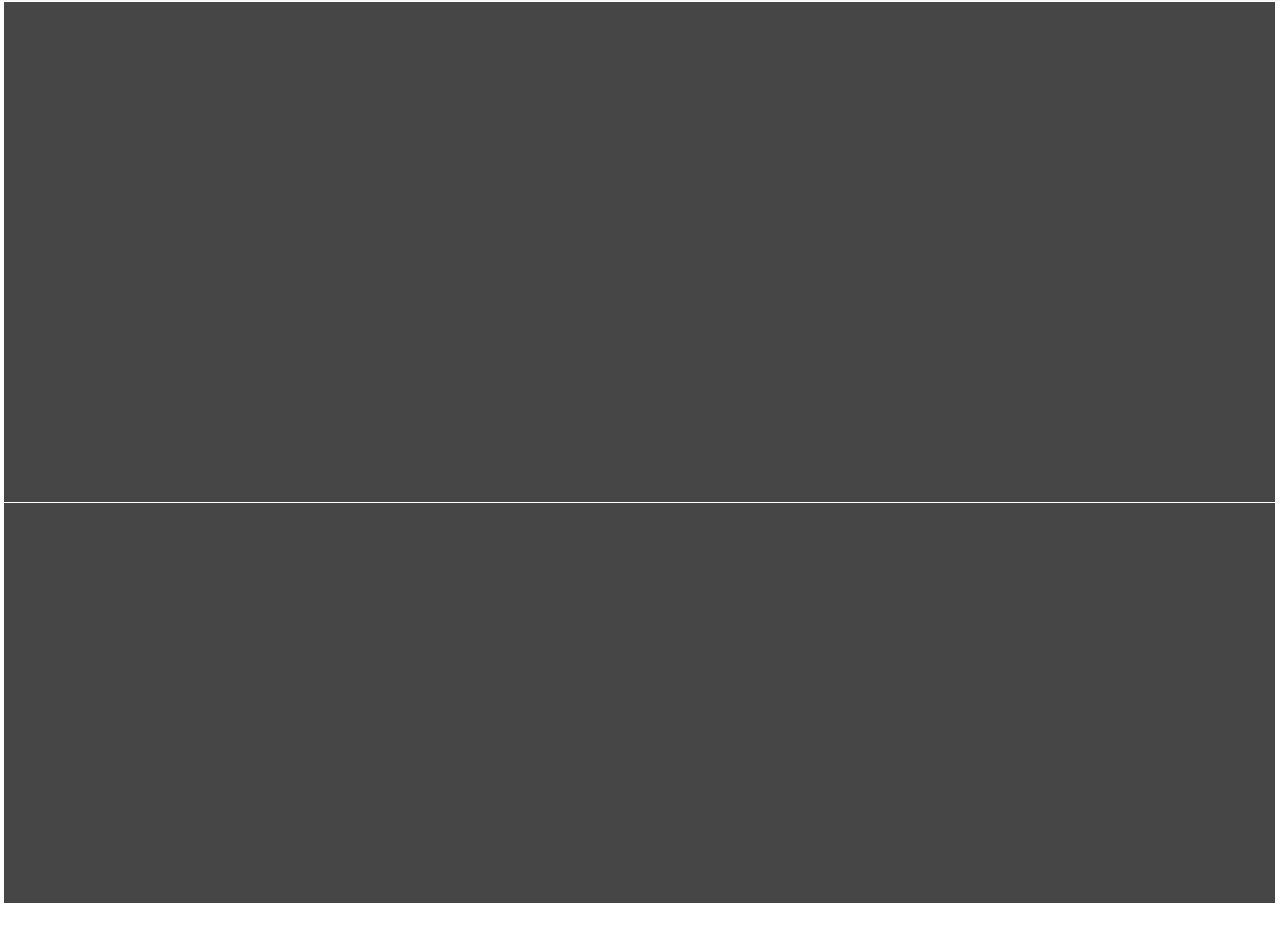
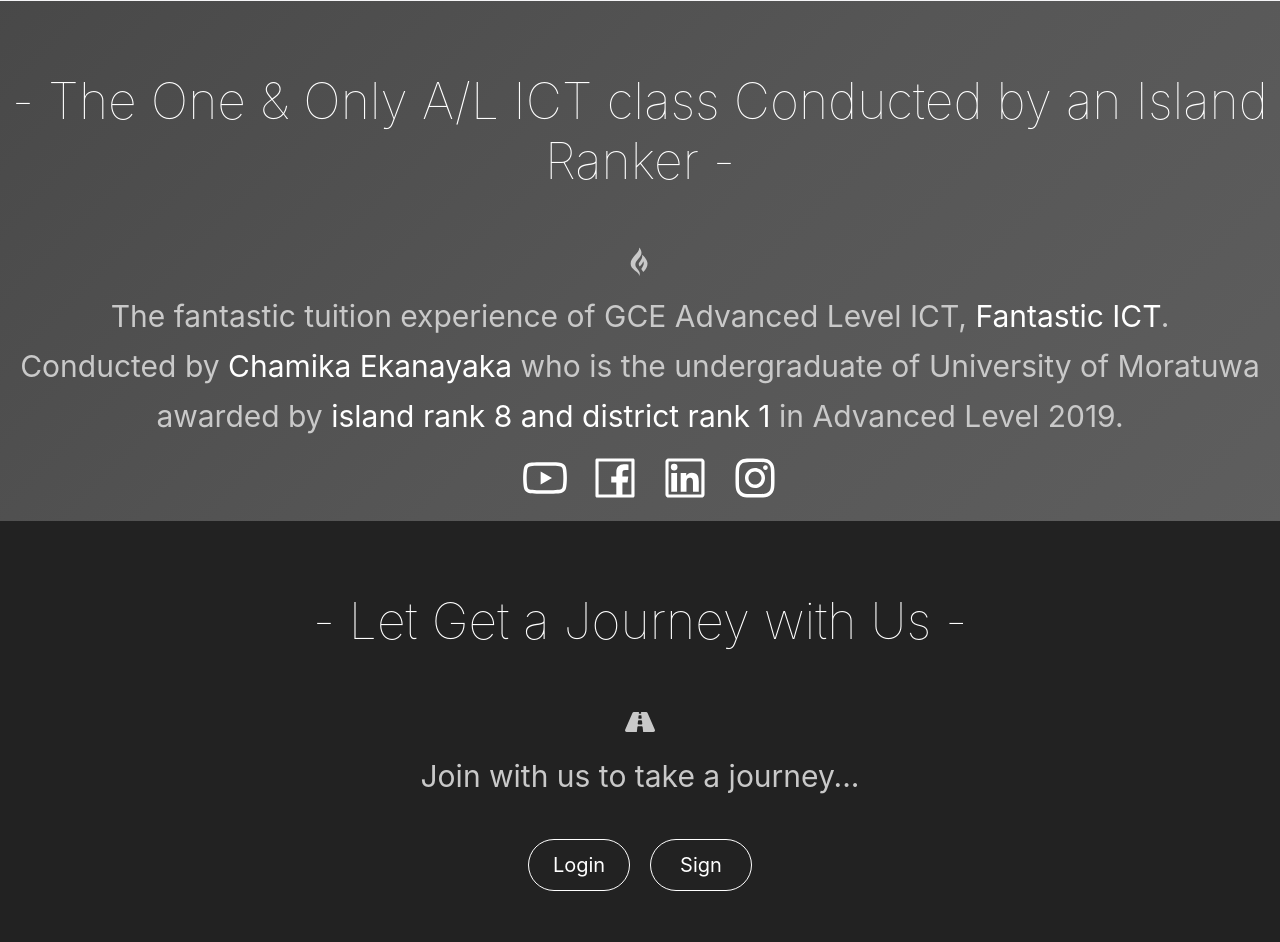
Before and after one commit to chamikaEkanayaka/FantasticICT_LMS, a React (Create React App) app in the folder fict_client/: page / in a window 1280 px wide. Shown: the part 812-1754 px from the top of the page. Before the commit the page ends 1715 px from the top, so only its background shows below. Built offline with nearby package versions, Linux system fonts and the light colour scheme.

Commit message:
Home Secion 1, 2 Edited

```diff
--- a/fict_client/package.json
+++ b/fict_client/package.json
@@ -6,8 +6,10 @@
     "@testing-library/jest-dom": "^5.16.5",
     "@testing-library/react": "^13.4.0",
     "@testing-library/user-event": "^13.5.0",
+    "framer-motion": "^10.12.22",
     "react": "^18.2.0",
     "react-dom": "^18.2.0",
+    "react-icons": "^4.10.1",
     "react-scripts": "5.0.1",
     "web-vitals": "^2.1.4"
   },
--- a/fict_client/src/components/home/HomeSec1.js
+++ b/fict_client/src/components/home/HomeSec1.js
@@ -1,9 +1,24 @@
 import React from "react";
 import styles from "../home/HomeSec1Styles.module.css";
+import { AiOutlineYoutube, AiOutlineFacebook, AiOutlineInstagram, AiOutlineLinkedin } from 'react-icons/ai';
+import { FaGripfire } from 'react-icons/fa';
 
 function HomeSec1() {
     return (
         <div className={styles.HomeSec1Con}>
+            <div className={styles.HS1heading}>
+                - The One & Only A/L ICT class Conducted by an Island Ranker -
+            </div>
+            <div className={styles.HS1body}>
+                <br/><FaGripfire/><br/>The fantastic tuition experience of GCE Advanced Level ICT, <span className={styles.whiteWord}>Fantastic ICT</span>.<br/>
+                Conducted by <span className={styles.whiteWord}>Chamika Ekanayaka</span> who is the undergraduate of University of Moratuwa<br/>awarded by <span className={styles.whiteWord}>island rank 8 and district rank 1</span> in Advanced Level 2019.
+            </div>
+            <div className={styles.joinLogoCon}>
+                <div className={styles.joinLogo}><AiOutlineYoutube/></div>
+                <div className={styles.joinLogo}><AiOutlineFacebook/></div>
+                <div className={styles.joinLogo}><AiOutlineLinkedin/></div>
+                <div className={styles.joinLogo}><AiOutlineInstagram/></div>
+            </div>
         </div>
     );
 }
--- a/fict_client/src/components/home/HomeSec1Styles.module.css
+++ b/fict_client/src/components/home/HomeSec1Styles.module.css
@@ -1,14 +1,69 @@
+@keyframes gradient {
+    0% {
+        background-position: 0% 50%;
+    }
+    50% {
+        background-position: 100% 50%;
+    }
+    100% {
+        background-position: 0% 50%;
+    }
+}
+
 .HomeSec1Con{
-    background-color: rgb(70,70,70);
-    margin-top: 1px;
-    margin-left: 4px;
-    margin-right: 5px;
-    padding-top: 100px;
+    background: linear-gradient(-45deg, rgb(119, 119, 119), rgb(86, 86, 86), rgb(34, 34, 34));
+    background-size: 400% 400%;
+    animation: gradient 5s ease infinite;
+    padding-top: 70px;
+    padding-bottom: 50px;
     height: 400px;
-    font-size: 50px;
     text-align: center;
 }
 
-.mainTagLine{
-    margin-bottom: 30px;
+.HS1heading{
+    color: #ffffff;
+    font-weight: 100;
+    font-size: 50px;
 }
+
+.HS1body{
+    color: #c9c9c9;
+    font-size: 30px;
+    line-height: 50px;
+}
+
+.whiteWord{
+    color: #ffffff;
+}
+
+.joinLogoCon{
+    display: flex;
+    flex-direction: row;
+    justify-content: center;
+    padding-top: 1%;
+    font-size: 50px;
+    color: #ffffff;
+}
+
+.joinLogo{
+    padding-left: 20px;
+}
+
+@keyframes colorChanging {
+    0% {
+        color: #ffae00;
+    }
+    50%{
+        color: #ff7b00;
+    }
+    75%{
+        color: #ff2a00;
+    }
+    100%{
+        color: #ffae00;
+    }
+}
+
+.joinLogo:hover{
+    animation: colorChanging 1s infinite;
+}
--- a/fict_client/src/components/home/HomeSec2.js
+++ b/fict_client/src/components/home/HomeSec2.js
@@ -1,11 +1,22 @@
-import React from "react"
+import React from "react";
 import styles from "../home/HomeSec2Styles.module.css";
+import { FaRoad } from 'react-icons/fa';
 
-function HomeSec2(){
-    return(
-        <div className={styles.HomeSec1Con}>
+function HomeSec2() {
+    return (
+        <div className={styles.HomeSec2Con}>
+            <div className={styles.HS1heading}>
+                - Let Get a Journey with Us -
+            </div>
+            <div className={styles.HS1body}>
+                <br/><FaRoad/><br/>Join with us to take a journey...
+                <div className={styles.logSignButtonCon}>
+                    <div className={styles.logSignButton}>Login</div>
+                    <div className={styles.logSignButton}>Sign</div>
+                </div>
+            </div>
         </div>
-    )
+    );
 }
 
 export default HomeSec2;
--- a/fict_client/src/components/home/HomeSec2Styles.module.css
+++ b/fict_client/src/components/home/HomeSec2Styles.module.css
@@ -1,8 +1,92 @@
-.HomeSec1Con{
-    margin-top: 1px;
-    margin-left: 4px;
-    margin-right: 5px;
+/* @keyframes gradientAniBack {
+    0% {
+        background-position: 0% 50%;
+    }
+    50% {
+        background-position: 100% 50%;
+    }
+    100% {
+        background-position: 0% 50%;
+    }
+} */
+
+.HomeSec2Con{
+    /* background: linear-gradient(-45deg, rgb(119, 119, 119), rgb(86, 86, 86), rgb(34, 34, 34));
+    background-size: 400% 400%;
+    animation: gradientAniBack 5s ease infinite; */
+    background-color: rgb(34, 34, 34);
+    /* margin-top: 1px; */
+    padding-top: 70px;
     height: 400px;
-    background-color: rgb(70, 70, 70);
+    text-align: center;
+}
+
+.HS1heading{
+    color: #ffffff;
+    font-weight: 100;
+    font-size: 50px;
+}
+
+.HS1body{
+    color: #c9c9c9;
+    font-size: 30px;
+    line-height: 50px;
+}
+
+.whiteWord{
     color: #ffffff;
 }
+
+.joinLogoCon{
+    display: flex;
+    flex-direction: row;
+    justify-content: center;
+    padding-top: 1%;
+    font-size: 50px;
+    color: #ffffff;
+}
+
+.joinLogo{
+    padding-left: 20px;
+}
+
+@keyframes colorChanging {
+    0% {
+        color: #ffae00;
+    }
+    50%{
+        color: #ff7b00;
+    }
+    75%{
+        color: #ff2a00;
+    }
+    100%{
+        color: #ffae00;
+    }
+}
+
+.joinLogo:hover{
+    animation: colorChanging 1s infinite;
+}
+
+.logSignButtonCon{
+    padding-top: 3%;
+    display: flex;
+    flex-direction: row;
+    justify-content: center;
+}
+
+.logSignButton{
+    color: #ffffff;
+    font-size: 20px;
+    width: 100px;
+    margin-left: 10px;
+    margin-right: 10px;
+    border: solid 1px #ffffff;
+    border-radius: 50px;
+}
+
+.logSignButton:hover{
+    color: #ffae00;
+    border: solid 1px #ffae00;
+}
--- a/fict_client/src/components/home/WelcomeSecStyles.module.css
+++ b/fict_client/src/components/home/WelcomeSecStyles.module.css
@@ -24,23 +24,18 @@
 @keyframes keeping {
     0% {
         color: #ffae00;
-        font-weight: 100;
     }
     25% {
         color: rgb(70, 70, 70);
-        font-weight: 100;
     }
     50%{
         color: #ffe100;
-        font-weight: 200;
     }
     75%{
         color: #ff5900;
-        font-weight: 200;
     }
     100%{
         color: #ffae00;
-        font-weight: 100;
     }
 }
 
--- a/fict_client/src/pages/Home.js
+++ b/fict_client/src/pages/Home.js
@@ -3,6 +3,7 @@ import NavBar from "../components/common/NavBar";
 import WelcomeSec from "../components/home/WelcomeSec";
 import HomeSec1 from "../components/home/HomeSec1";
 import HomeSec2 from "../components/home/HomeSec2";
+import {motion} from "framer-motion";
 
 function Home(){
     return(
@@ -11,6 +12,14 @@ function Home(){
             <WelcomeSec/>
             <HomeSec1/>
             <HomeSec2/>
+            <motion.div
+                whileHover={{ scale: 1.2, rotate: 90 }}
+                whileTap={{
+                    scale: 0.8,
+                    rotate: -90,
+                    borderRadius: "100%"
+                }}
+            />
         </>
     );
 }
--- a/package.json
+++ b/package.json
@@ -1,5 +1,6 @@
 {
   "dependencies": {
-    "framer": "^2.3.0"
+    "framer": "^2.3.0",
+    "framer-motion": "^10.12.22"
   }
 }
```
Also changed, not shown: 2 other files (tests, documents, lock files or other folders).
